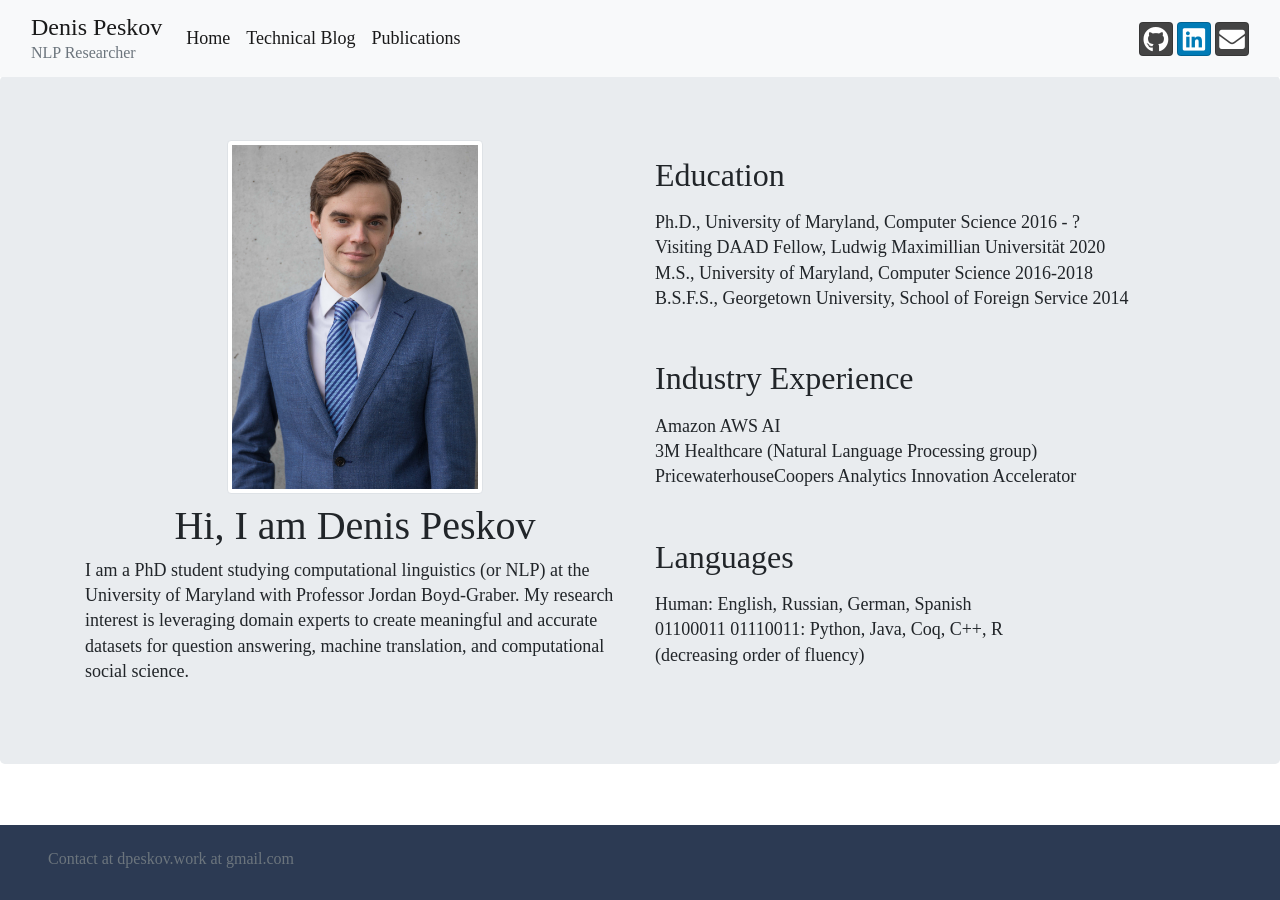
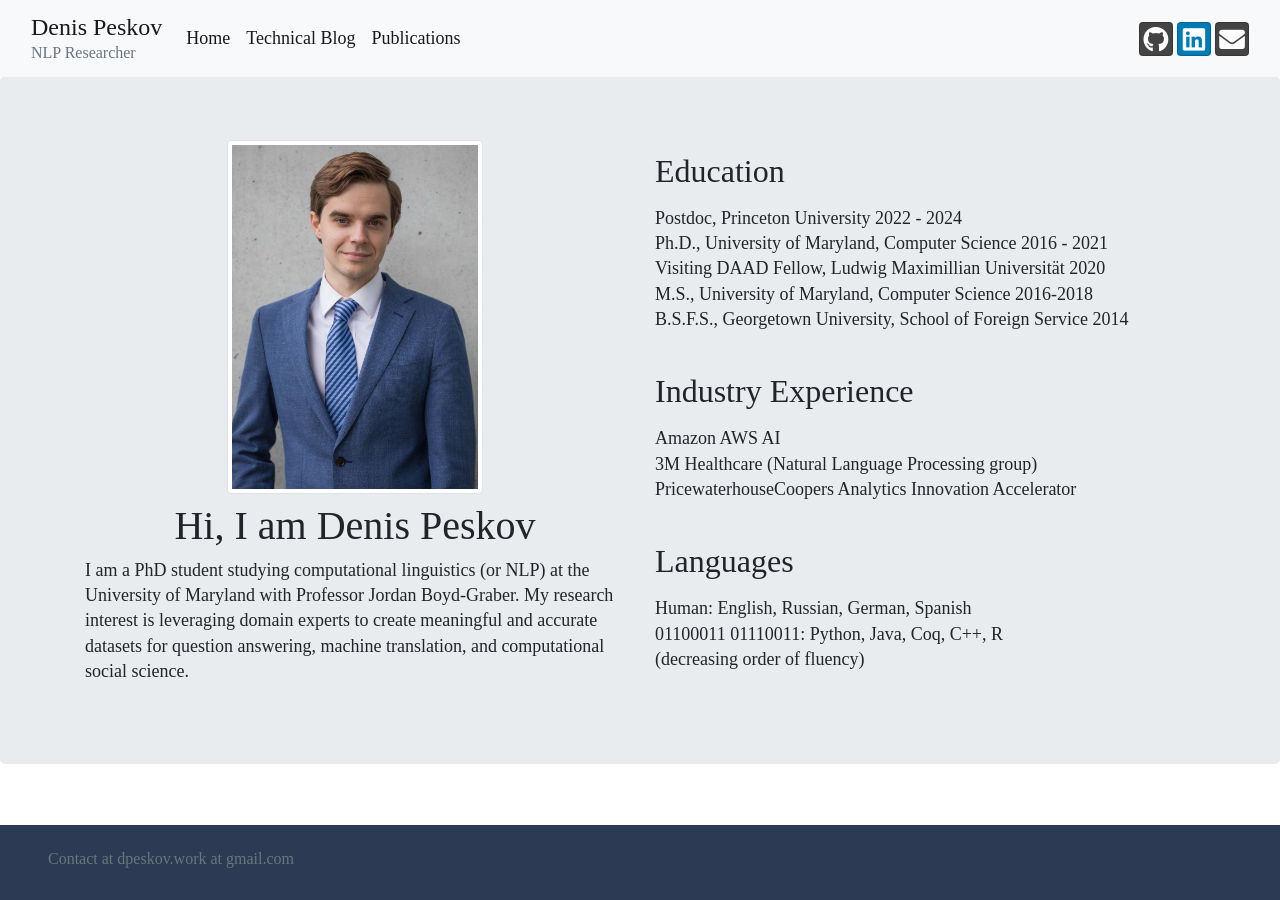
Before and after one commit to trigaten/Denis-Peskov-s-New-Website, a Jekyll site: the page built from index.html, in a window 1280 px wide. Built offline with Jekyll 4.4.1, drawn with Linux system fonts in a browser that asks for light colours; nearby versions of some CDN libraries.

Commit message:
Update edu.yml

```diff
--- a/_data/edu.yml
+++ b/_data/edu.yml
@@ -1,4 +1,5 @@
-- name: Ph.D., University of Maryland, Computer Science 2016 - ?
+- name: Postdoc, Princeton University 2022 - 2024
+- name: Ph.D., University of Maryland, Computer Science 2016 - 2021
 - name: Visiting DAAD Fellow, Ludwig Maximillian Universität 2020
 - name: M.S., University of Maryland, Computer Science 2016-2018
 - name: B.S.F.S., Georgetown University, School of Foreign Service 2014
```
